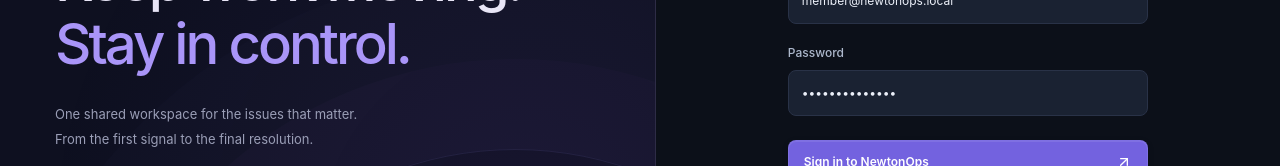
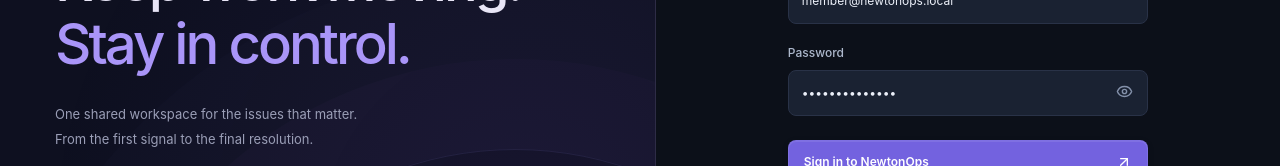
Before and after one commit to Gautam-aman/Newtonite-Software-Engineering-Challenge, a React (Vite) app in the folder frontend/: page / in a window 1280 px wide. Shown: the part 301-467 px from the top of the page. Built offline with nearby package versions, Linux system fonts and the light colour scheme.

Commit message:
feat(login): add accessible password visibility control

```diff
--- a/frontend/src/App.tsx
+++ b/frontend/src/App.tsx
@@ -18,6 +18,8 @@
   Check,
   ChevronDown,
   Command,
+  Eye,
+  EyeOff,
   LayoutDashboard,
   ListTodo,
   LogOut,
@@ -64,6 +66,7 @@
   const [email, setEmail] = useState("member@newtonops.local");
   const [password, setPassword] = useState("NewtonOps!2026");
   const [busy, setBusy] = useState(false);
+  const [showPassword, setShowPassword] = useState(false);
   const [error, setError] = useState<unknown>();
   async function submit(e: React.FormEvent) {
     e.preventDefault();
@@ -133,14 +136,14 @@
             </label>
             <label>
               Password
-              <input
-                type="password"
+              <div className="password-field"><input
+                type={showPassword ? "text" : "password"}
                 autoComplete="current-password"
                 required
                 value={password}
                 onChange={(e) => setPassword(e.target.value)}
                 maxLength={128}
-              />
+              /><button type="button" className="icon-button" aria-label={showPassword ? "Hide password" : "Show password"} aria-pressed={showPassword} onClick={()=>setShowPassword(v=>!v)}>{showPassword ? <EyeOff size={17}/> : <Eye size={17}/>}</button></div>
             </label>
             {!!error && <ErrorBox error={error} />}
             <button className="button primary full" disabled={busy}>
--- a/frontend/src/style.css
+++ b/frontend/src/style.css
@@ -2767,3 +2767,6 @@
 /* A single, slow ambient accent; never a perpetual particle field. */
 .login-story::after { animation: login-ambient 1.8s var(--ease) both; }
 @keyframes login-ambient { from { opacity: 0; transform: translateY(28px); } to { opacity: 1; transform: translateY(0); } }
+.password-field { position: relative; margin-top: 8px; }
+.password-field input { margin-top: 0; padding-right: 48px; }
+.password-field .icon-button { position: absolute; right: 7px; top: 5px; }
```
